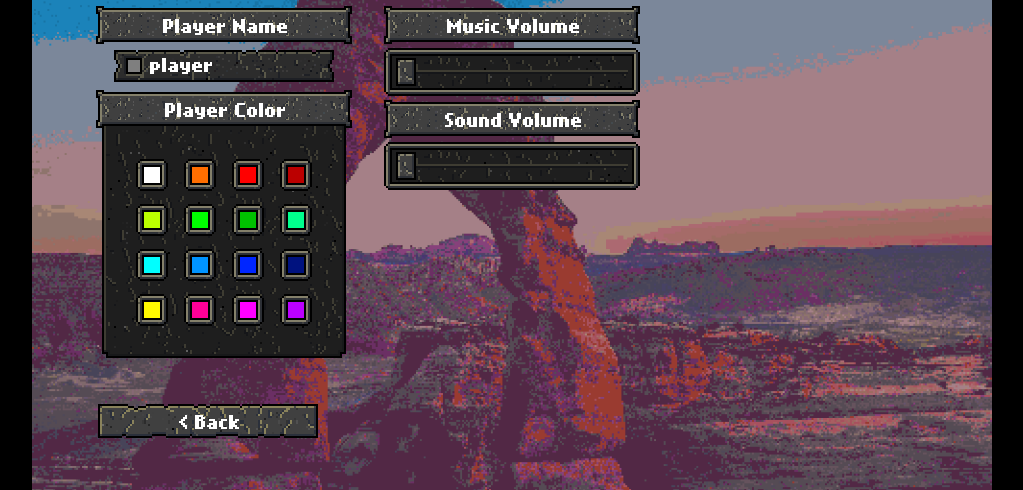
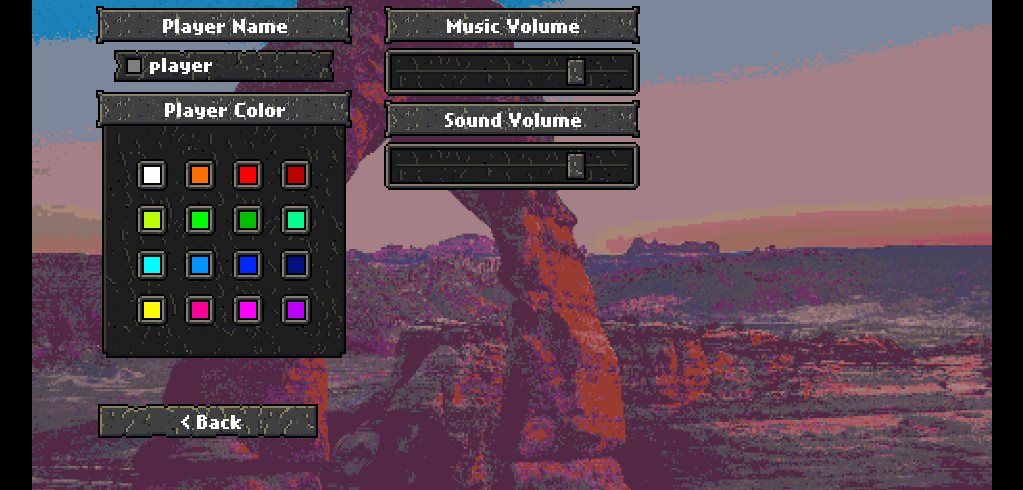
Before and after one commit to PauliusSasnauskas/efgame, a React (Create React App) app in the folder client/: page / in a window 1280 px wide. Both pictures are taken after a click on the element "Settings". Shown: the part 190-680 px from the top of the page, without its empty margins (128-1151 px from the left). Built offline with nearby package versions, Linux system fonts and the light colour scheme.

Commit message:
Save settings to localStorage

```diff
--- a/client/src/App.tsx
+++ b/client/src/App.tsx
@@ -29,11 +29,25 @@ export interface SettingsSpec {
   soundVolume: number
 }
 
-export const MenuContext = createContext<{ setGameScreen: Function, settings: SettingsSpec, setSettings: Function }>({ setGameScreen: () => {}, settings: { color: '127,127,127', name: 'player', musicVolume: 80, soundVolume: 0.8 }, setSettings: () => {} })
+export const MenuContext = createContext<{ setGameScreen: Function, settings: SettingsSpec, setSettings: Function }>({ setGameScreen: () => {}, settings: { color: '', name: '', musicVolume: 0, soundVolume: 0 }, setSettings: () => {} })
 
 function App (): JSX.Element {
   const [gameScreen, setGameScreen] = useState(GameScreen.TITLE)
-  const [settings, setSettings] = useState<any>({ color: '127,127,127', name: 'player', musicVolume: 0.8, soundVolume: 0.8 })
+
+  const [settings, updateSettings] = useState<any>({
+    color: localStorage.getItem('settings.color') || '127,127,127',
+    name: localStorage.getItem('settings.name') || 'player',
+    musicVolume: Number.parseInt(localStorage.getItem('settings.musicVolume') || '80'),
+    soundVolume: Number.parseInt(localStorage.getItem('settings.soundVolume') || '80'),
+  })
+
+  const setSettings = (newSettings: SettingsSpec) => {
+    updateSettings(newSettings)
+    localStorage.setItem('settings.color', newSettings.color)
+    localStorage.setItem('settings.name', newSettings.name)
+    localStorage.setItem('settings.musicVolume', newSettings.musicVolume.toString())
+    localStorage.setItem('settings.soundVolume', newSettings.soundVolume.toString())
+  }
 
   const ScreenElement = screens[gameScreen]
 
--- a/client/src/menu/Button.tsx
+++ b/client/src/menu/Button.tsx
@@ -17,7 +17,7 @@ export function Button ({ children, onClick, icon, className, sound = 'sound/men
   }
 
   return (
-    <div className={clsx('m-item m-button w-56 cursor-pointer hover:text-gray-300', icon !== undefined && 'justify-start', className)} onClick={onClickFull} onMouseEnter={() => hoverAudio.play()}>
+    <div className={clsx('m-item m-button w-56 cursor-pointer hover:text-gray-300 pl-2', icon !== undefined && 'justify-start', className)} onClick={onClickFull} onMouseEnter={() => hoverAudio.play()}>
       {icon !== undefined && <img src={icon} alt='' className='w-6.5 h-6.5 -mt-1' />}
       {children}
     </div>
--- a/client/src/menu/Slider.tsx
+++ b/client/src/menu/Slider.tsx
@@ -1,18 +1,25 @@
-import { ChangeEvent, useContext } from "react"
+import { ChangeEvent, useContext, useEffect, useState } from "react"
 import { MenuContext } from "../App"
 
-const slideAudio = new Audio('sound/menu-slider.wav')
-slideAudio.loop = true
 
-export default function Slider({ value, setValue }: { value: number, setValue: (val: number) => void }): JSX.Element {
+export default function Slider({ value, setValue, muted = false }: { value: number, setValue: (val: number) => void, muted?: boolean }): JSX.Element {
   const gameContext = useContext(MenuContext)
-  slideAudio.volume = gameContext.settings.soundVolume / 100
+
+  const [slideAudio, setSlideAudio] = useState<HTMLMediaElement | undefined>(undefined)
+
+  useEffect(() => {
+    const audio = new Audio('sound/menu-slider.wav')
+    audio.loop = true
+    audio.volume = muted ? 0 : gameContext.settings.soundVolume / 100
+    audio.muted = muted
+    setSlideAudio(audio)
+  }, [])
 
   const onChange = (e: ChangeEvent<HTMLInputElement>) => {
     setValue(Number.parseInt(e.target.value))
   }
 
   return (<div className='w-64 h-12 flex items-center p-3 bg-[url("./img/menus/slider-base.svg")] m-slider'>
-    <input type='range' min={0} max={100} step={4} value={value} onChange={onChange} onMouseDown={() => slideAudio.play()} onMouseUp={() => slideAudio.pause()} className='w-full outline-none appearance-none border-b-grey-darkest border-2 border-transparent border-t-grey-dark h-0.5 cursor-pointer border-r-none border-l-none slider-thumb:cursor-pointer slider-thumb:appearance-none slider-thumb:w-5 slider-thumb:h-7 slider-thumb:bg-[url("./img/menus/slider.svg")]' />
+    <input type='range' min={0} max={100} step={4} value={value} onChange={onChange} onMouseDown={() => slideAudio?.play()} onMouseUp={() => slideAudio?.pause()} className='w-full outline-none appearance-none border-b-grey-darkest border-2 border-transparent border-t-grey-dark h-0.5 cursor-pointer border-r-none border-l-none slider-thumb:cursor-pointer slider-thumb:appearance-none slider-thumb:w-5 slider-thumb:h-7 slider-thumb:bg-[url("./img/menus/slider.svg")]' />
   </div>)
 }
--- a/client/src/screens/Settings.tsx
+++ b/client/src/screens/Settings.tsx
@@ -28,7 +28,7 @@ export function Settings (): JSX.Element {
 
         <div className='w-64'>
           <Bar>Music Volume</Bar>
-          <Slider value={gameContext.settings.musicVolume} setValue={(musicVolume) => gameContext.setSettings({ ...gameContext.settings, musicVolume })} />
+          <Slider value={gameContext.settings.musicVolume} setValue={(musicVolume) => gameContext.setSettings({ ...gameContext.settings, musicVolume })} muted />
 
           <Bar>Sound Volume</Bar>
           <Slider value={gameContext.settings.soundVolume} setValue={(soundVolume) => gameContext.setSettings({ ...gameContext.settings, soundVolume })} />
--- a/client/src/screens/Title.tsx
+++ b/client/src/screens/Title.tsx
@@ -2,8 +2,9 @@ import { useContext } from 'react'
 import { MenuContext, GameScreen } from '../App'
 import { Button } from '../menu/Button'
 import banner from '../img/menus/banner.svg'
-import findIcon from '../img/menus/find.svg'
-import mapEditorIcon from '../img/menus/map-editor.svg'
+// import findIcon from '../img/menus/find.svg'
+// import mapEditorIcon from '../img/menus/map-editor.svg'
+import attackIcon from '../img/vanilla/actions/attack.svg'
 import settingsIcon from '../img/menus/settings.svg'
 import aboutIcon from '../img/menus/about.svg'
 import exitIcon from '../img/menus/exit.svg'
@@ -23,8 +24,8 @@ export function Title (): JSX.Element {
   return (
     <div className='bg6 w-full pt-36 pl-16 flex flex-col gap'>
       <img src={banner} alt='banner' className='w-60 -translate-x-1' />
-      <Button onClick={changeScreen(GameScreen.LOBBY)} icon={findIcon}>Join Game</Button>
-      <Button onClick={() => console.log('Not Implemented!')} icon={mapEditorIcon}>Map Editor</Button>
+      <Button onClick={changeScreen(GameScreen.LOBBY)} icon={attackIcon}>Play</Button>
+      {/* <Button onClick={() => console.log('Not Implemented!')} icon={mapEditorIcon}>Map Editor</Button> */}
       <Button onClick={changeScreen(GameScreen.SETTINGS)} icon={settingsIcon}>Settings</Button>
       <Button onClick={changeScreen(GameScreen.ABOUT)} icon={aboutIcon}>About</Button>
       <Button onClick={() => document.location.assign('https://github.com/PauliusSasnauskas/efgame/')} icon={exitIcon}>Exit</Button>
```
